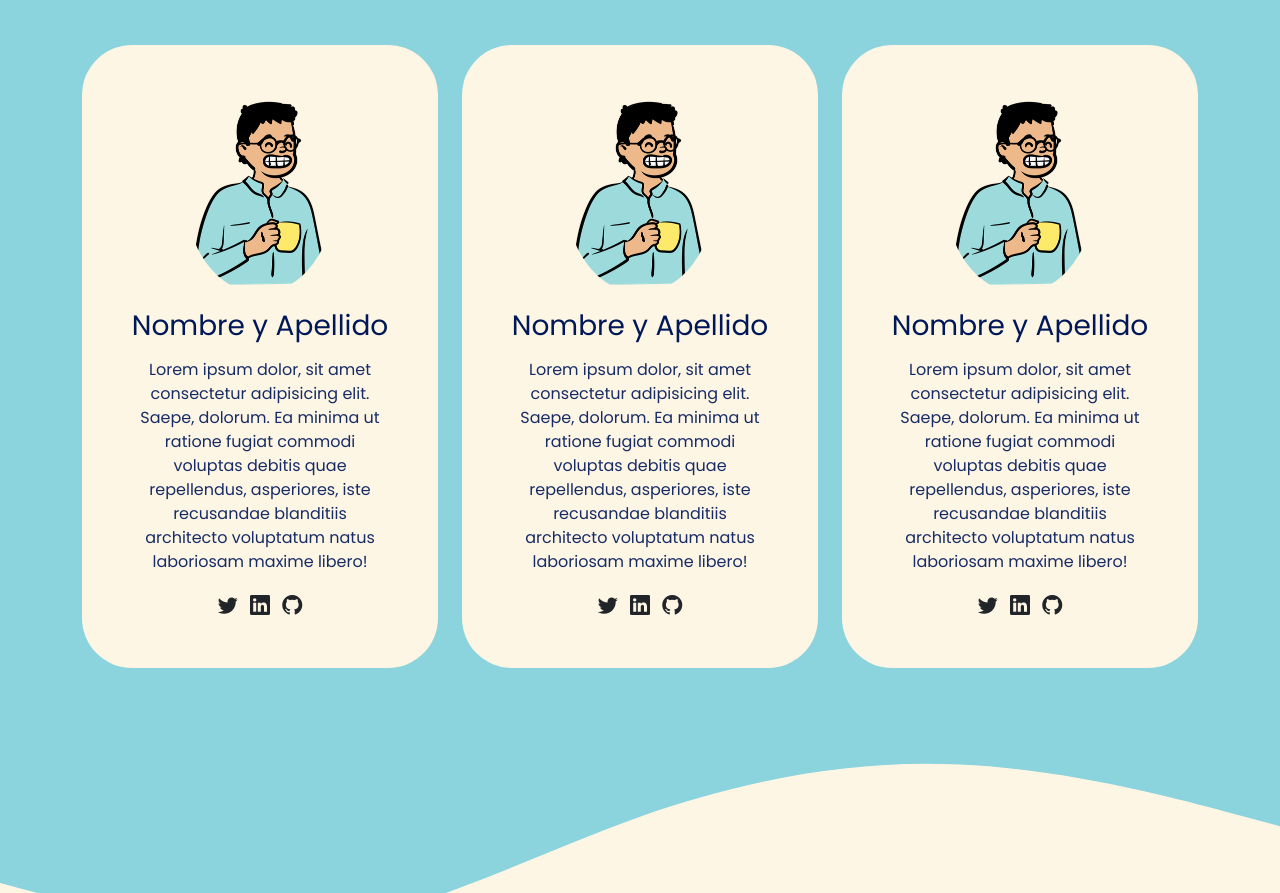
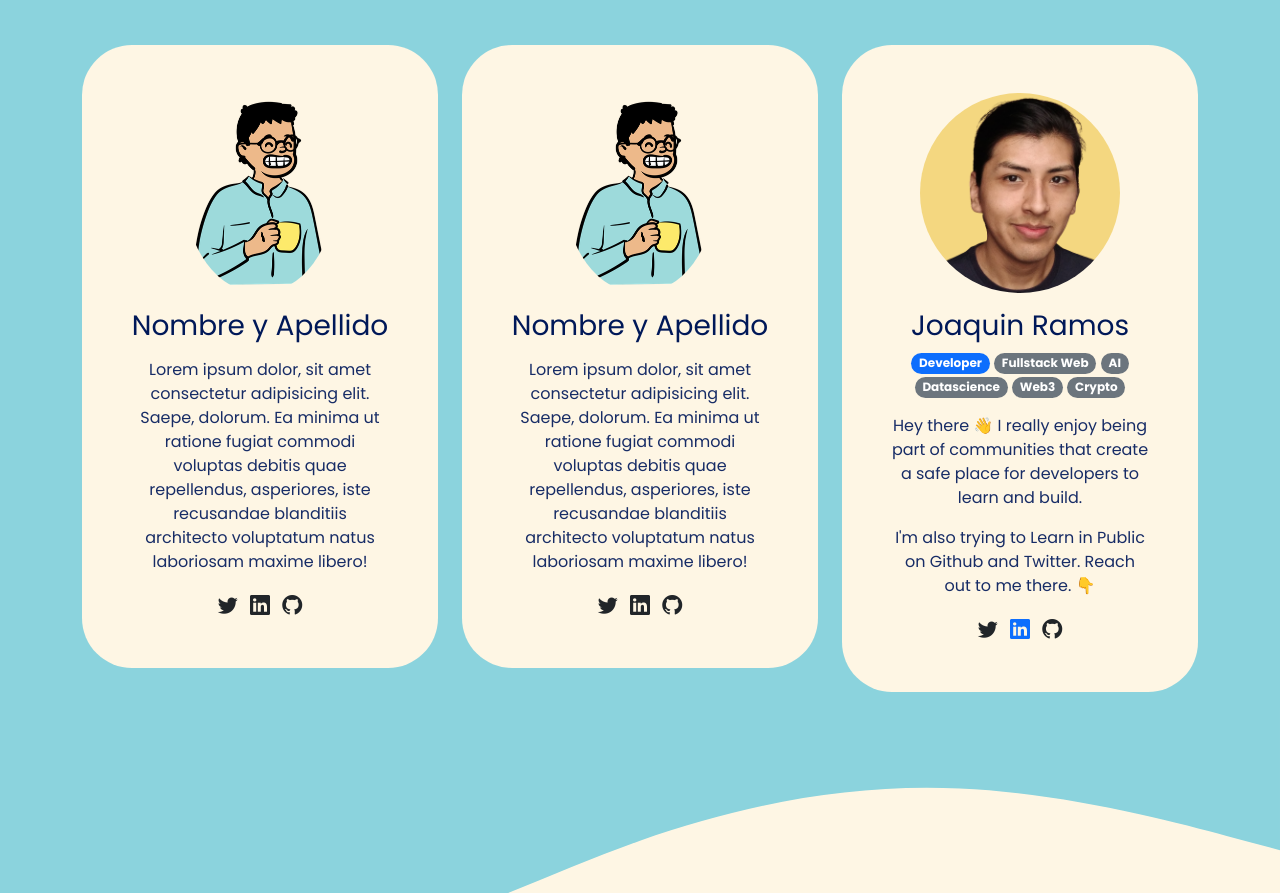
Before and after one commit to JoarDev/devtech-podcast-web, a plain HTML site: page index.html in a window 1280 px wide. Shown: the part 1190-2083 px from the top of the page. Drawn offline with nearby package versions, Linux system fonts and the light colour scheme.

Commit message:
add profile info

```diff
--- a/index.html
+++ b/index.html
@@ -132,14 +132,21 @@
           <div class="col-md-6 col-lg-4 mb-3">
             <div class="card">
               <div class="card-body text-center p-5">
-                <img src="./assets/avatar.png" alt="avatar" class="img img-fluid rounded-circle mb-3">
-                <h3 class="title card-title mb-3">Nombre y Apellido</h3>
-                <p>Lorem ipsum dolor, sit amet consectetur adipisicing elit. Saepe, dolorum. Ea minima ut ratione fugiat
-                  commodi voluptas debitis quae repellendus, asperiores, iste recusandae blanditiis architecto
-                  voluptatum natus laboriosam maxime libero!</p>
-                <a href="#"><i class="bi bi-twitter text-dark mx-1 lead"></i></a>
-                <a href="#"><i class="bi bi-linkedin text-dark mx-1 lead"></i></a>
-                <a href="#"><i class="bi bi-github text-dark mx-1 lead"></i></a>
+                <img src="./assets/profile-pic.png" alt="avatar" class="img img-fluid rounded-circle mb-3">
+                <h3 class="title card-title mb-2">Joaquin Ramos</h3>
+                <p>
+                    <span class="badge rounded-pill text-bg-primary">Developer</span>
+                    <span class="badge rounded-pill text-bg-secondary">Fullstack Web</span>
+                    <span class="badge rounded-pill text-bg-secondary">AI</span>
+                    <span class="badge rounded-pill text-bg-secondary">Datascience</span>
+                    <span class="badge rounded-pill text-bg-secondary">Web3</span>
+                    <span class="badge rounded-pill text-bg-secondary">Crypto</span>
+                </p>
+                <p>Hey there 👋 I really enjoy being part of communities that create a safe place for developers to learn and build.</p>
+                <p>I'm also trying to Learn in Public on Github and Twitter. Reach out to me there. 👇</p>
+                <a href="https://twitter.com/JoarDev"><i class="bi bi-twitter text-dark mx-1 lead"></i></a>
+                <a href="https://ar.linkedin.com/in/joardev"><i class="bi bi-linkedin mx-1 lead"></i></a>
+                <a href="https://github.com/JoarDev"><i class="bi bi-github text-dark mx-1 lead"></i></a>
               </div>
             </div>
           </div>
```
Also changed, not shown: assets/profile-pic.png (added).
